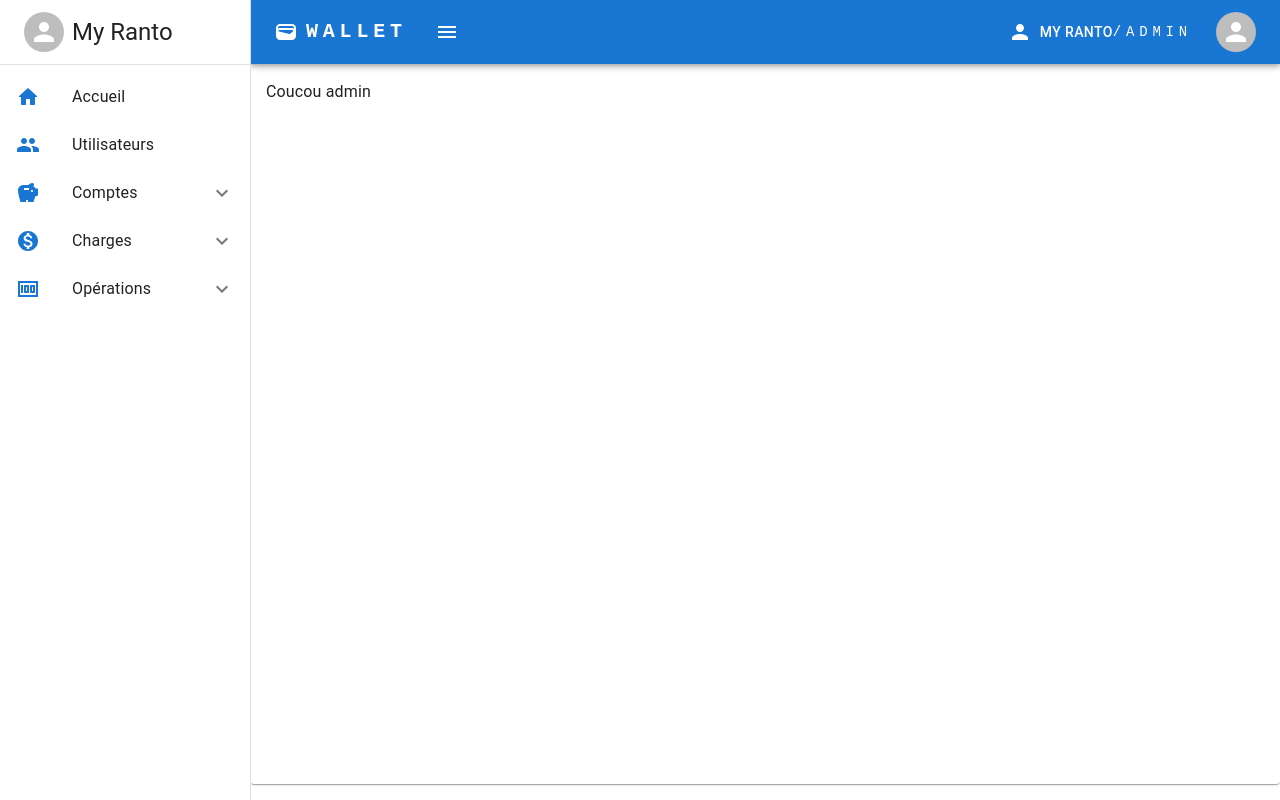
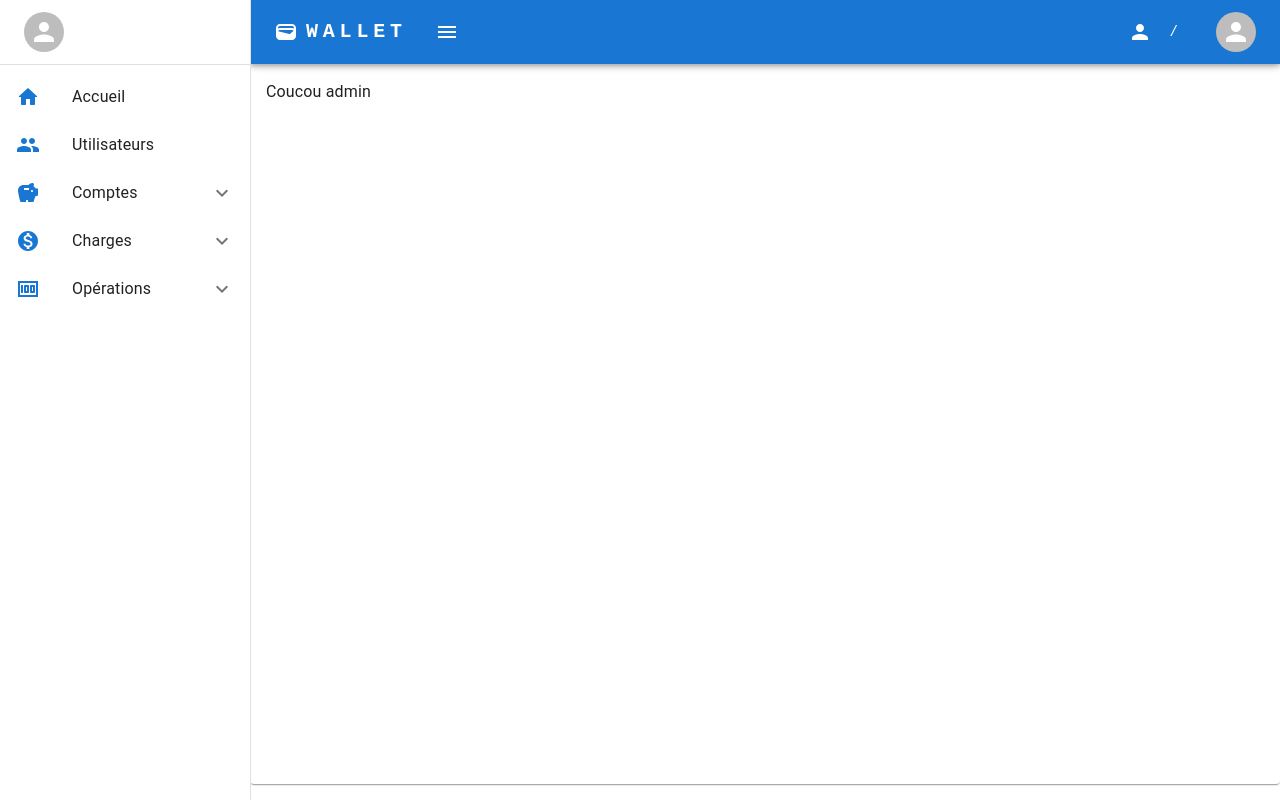
Before and after one commit to myranto/wallet-web-version-v1, a React (Create React App) app: page /index in a window 1280 px wide. Built offline with nearby package versions, Linux system fonts and the light colour scheme.

Commit message:
UPDATE KELY

```diff
--- a/src/components/layout/header/Header.js
+++ b/src/components/layout/header/Header.js
@@ -8,38 +8,30 @@ import Typography from '@mui/material/Typography';
 import MenuIcon from '@mui/icons-material/Menu';
 import Container from '@mui/material/Container';
 import Button from '@mui/material/Button';
-import { Message, Person, SupportAgent, Wallet } from "@mui/icons-material";
+import { Message, Person, Wallet } from "@mui/icons-material";
 // import Notification from "../../notification/Notification";
 import './header.css'
-import Sidebar from '../side-bar/Sidebar';
 import DropDownMenu from '../drop-down-menu/DropDownMenu';
-import { Collapse, Drawer, useMediaQuery } from '@mui/material';
-import { getProfilStorage, Personrole } from '../../../utils/function';
+import { useMediaQuery } from '@mui/material';
+import { getNameField, getProfilStorage } from '../../../utils/function';
 // import { UserOperation } from '../../../classes/users/UserOperation';
 
 // import HeaderNotification from '../../notification/HeaderNotification/HeaderNotification';
 // import ChatNotification from '../../notification/ChatNotification/ChatNotification';
 // composant utiliser pour avoir un header dynamique et uniforme pour toute les pages
 function Header({ messageOpen, currentComponent = null, toggleDrawer, drawerWidth, open, socket = null }) {
-    const person = getProfilStorage()
+    let person = getProfilStorage()
     const isMobile = useMediaQuery('(max-width:600px)');
     const [message, setMessage] = useState(null)
     const [success, setSuccess] = useState(true)
     const [notif, setNotif] = useState(false)
     // const userOperation = new UserOperation()
     const [img, setImg] = useState(null)
-    // React.useEffect(() => {
-    //     userOperation.getFiles(person?.photo)
-    //         .then((data) => {
-    //             setImg(data);
+    React.useEffect(() => {
+        person = getProfilStorage()
 
-    //         })
-    //         .catch((error) => {
-    //             console.log(error);
-
-    //         })
-    //     // eslint-disable-next-line react-hooks/exhaustive-deps
-    // }, [person?.photo])
+        // eslint-disable-next-line react-hooks/exhaustive-deps
+    }, [person?.id])
     return (
         <AppBar
             // position="static"
@@ -104,7 +96,7 @@ function Header({ messageOpen, currentComponent = null, toggleDrawer, drawerWidt
                     <Box sx={{
                         flexGrow: 0
                     }}>
-                        <Button color="inherit">My Ranto
+                        <Button color="inherit">{person?.name}
                             <label
                                 variant="h5"
                                 className="hide-on-mobile"
@@ -116,7 +108,7 @@ function Header({ messageOpen, currentComponent = null, toggleDrawer, drawerWidt
                                     textDecoration: 'none',
                                 }}
                             >
-                                /Admin
+                                /{getNameField(person?.role)}
                             </label>
                         </Button>
                     </Box>
--- a/src/components/layout/side-bar/toolbar/ToolbarInfo.js
+++ b/src/components/layout/side-bar/toolbar/ToolbarInfo.js
@@ -1,36 +1,28 @@
-import { BadgeRounded, CloseRounded } from '@mui/icons-material'
 import { Avatar, Box, Divider, IconButton, Toolbar, Typography } from '@mui/material'
 import React, { useState } from 'react'
-import { getProfilStorage,Personrole } from '../../../../utils/function'
+import { getProfilStorage } from '../../../../utils/function'
 // import { getProfilStorage, Personrole } from '../../../../utils/Utils'
 // component qui affiche une petit information concernant l'user connecter dans le side bar
 const ToolbarInfo = ({ toggleDrawer = null }) => {
-    const person = getProfilStorage()
     // const userOperation = new UserOperation()
     const [img, setImg] = useState(null)
-    // React.useEffect(() => {
-    //     userOperation.getFiles(person?.photo)
-    //         .then((data) => {
-    //             setImg(data);
+    let person = getProfilStorage()
+    React.useEffect(() => {
+        person = getProfilStorage()
 
-    //         })
-    //         .catch((error) => {
-    //             console.log(error);
-
-    //         })
-    // // eslint-disable-next-line react-hooks/exhaustive-deps
-    // }, [person?.photo])
+        // eslint-disable-next-line react-hooks/exhaustive-deps
+    }, [person?.id])
     return (
         <>
             <Toolbar>
                 <Typography variant="h5" component="div" sx={{ flexGrow: 1, display: 'flex', alignItems: 'center', justifyContent: 'space-between' }}>
                     <Box sx={{ display: 'flex', alignItems: 'center', }}>
-                        <IconButton  sx={{ p: 0 }}>
+                        <IconButton sx={{ p: 0 }}>
                             <Avatar alt={person?.prenom} src={img} />
                         </IconButton>
                         {/* <AccountCircle sx={{ fontSize: 28 }} color="primary" /> */}
                         <Typography variant="h5" component="p" sx={{ marginLeft: 1 }}>
-                            My Ranto
+                            {person?.name}
                         </Typography>
                     </Box>
                     {/* <IconButton color="error" onClick={() => {
--- a/src/utils/function.js
+++ b/src/utils/function.js
@@ -21,7 +21,7 @@ export const Personrole = {
 }
 
 export const roleItems = [
-    { name: 'Administrateur', value: 'A' },
+    { name: 'Admin', value: 'A' },
     { name: 'Client', value: 'C' },
 ]
 
--- a/src/views/backoffice/account/Account.js
+++ b/src/views/backoffice/account/Account.js
@@ -20,7 +20,7 @@ const Account = () => {
     const initForm = {
         currentamount: '',
         dateamount: '',
-        customer_id: 'CUS00004',
+        customer_id: 'CUS00006',
         type_id: ''
     }
     useEffect(() => {
--- a/src/views/backoffice/charge/Charge.js
+++ b/src/views/backoffice/charge/Charge.js
@@ -25,7 +25,7 @@ const Charge = () => {
   const typeChargeOp = new TypeChargeOP()
   const chargeOP = new ChargeOP()
   const initForm = {
-    customer_id: 'CUS00004',
+    customer_id: 'CUS00006',
     start_date: '',
     end_date: '',
     amount: '',
--- a/src/views/backoffice/credit/Credit.js
+++ b/src/views/backoffice/credit/Credit.js
@@ -20,7 +20,7 @@ const Credit = () => {
     const acctype = new AccTypeOP()
     const creditOP = new CreditOP()
     const initForm = {
-        customer_id: 'CUS00004',
+        customer_id: 'CUS00006',
         start_date: '',
         end_date: '',
         amount: '',
--- a/src/views/home/home.js
+++ b/src/views/home/home.js
@@ -22,8 +22,7 @@ const Home = () => {
   ];
   useEffect(() => {
     setLoading(true)
-    // accountOP.findCurrentBalance(person?.id)
-    accountOP.findCurrentBalance('CUS00004')
+    accountOP.findCurrentBalance(person?.id)
       .then((data) => {
         setLoading(false)
         setList(data?.data)
```
